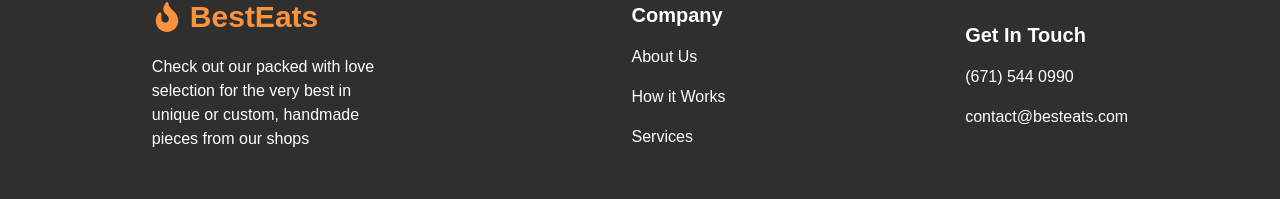
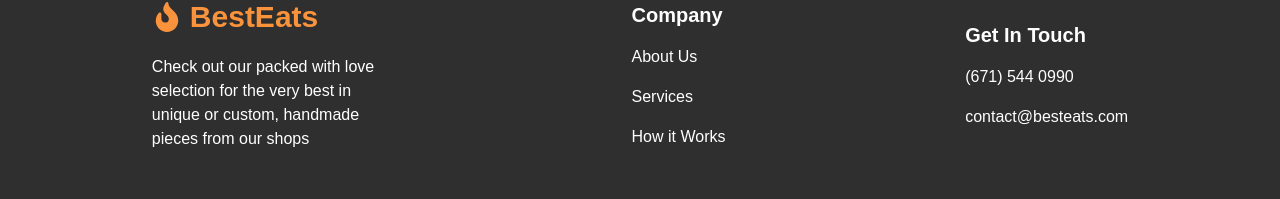
Before and after one commit to TsvetomirMichov/BestEats, a React (Vite) app in the folder client/: page / in a window 1280 px wide. Shown: the part 3627-3826 px from the top of the page. Built offline with nearby package versions, Linux system fonts and the light colour scheme; no server answers.

Commit message:
Update Footer.tsx

```diff
--- a/client/src/components/Footer.tsx
+++ b/client/src/components/Footer.tsx
@@ -1,25 +1,45 @@
 import { Divider } from '@mui/material';
-import { useState } from 'react';
+import {  useRef  } from 'react';
 import { FaFire } from 'react-icons/fa';
 import { Link } from 'react-router-dom';
 import { useTranslation } from 'react-i18next';
-
-
+import emailjs from '@emailjs/browser';
 
 
 const Footer = () => {
-  const { t } = useTranslation()
+  const { t } = useTranslation();
 
-  const [email, setEmail] = useState('');
+  const form = useRef<HTMLFormElement>(null);
 
-  const handleSubmit = (e: any) => {
+  const sendEmail = async (e: React.FormEvent) => {
     e.preventDefault();
+    try {
+      await  emailjs
+      .sendForm('service_4ybzx5m', 'template_q33gu09', form.current as HTMLFormElement, {
+        publicKey: 'sreIIaxh0-GlCd_pO',
+      })
+      .then(
+        () => {
+          console.log('SUCCESS!');
+        },
+        (error) => {
+          console.log('FAILED...', error.text);
+        },
+      );
 
-    // Handle email submission here, e.g., send to API or store in state
-    console.log('Email submitted:', email);
+    } catch (err) {
+      console.log(err)
+    }
+  };
 
-    setEmail('');
+  const scrollToHowItWorks = (id: string) => {
+    const element = document.getElementById(id);
+    if (element) {
+      element.scrollIntoView({ behavior: "smooth" });
+    }
   };
+
+
 
   return (
     <footer className='w-full box-border relative bg-[#2F2F2F]'>
@@ -28,13 +48,12 @@ const Footer = () => {
         <div className='bg-white rounded-full  sm:rounded-full md:px-[10em] md:py-[5em] p-[1em]  w-auto  md:w-4/5 shadow-sm shadow-black flex flex-col items-center'>
           <h2 className='text-xl md:text-2xl font-bold text-center mb-4 flex-wrap'> {t("footer.subscribe.title")} </h2>
           <p className='text-md text-gray-700 text-center flex flex-wrap'> {t("footer.subscribe.description")} </p>
-          <form onSubmit={handleSubmit} className='flex flex-col sm:flex-row items-center'>
+          <form ref={form} onSubmit={sendEmail} className='flex flex-col sm:flex-row items-center'>
             <input
               type='email'
+              name="to_email"
               placeholder={t("footer.subscribe.footerSeachPlaceHolder")}
-              value={email}
-              onChange={(e) => setEmail(e.target.value)}
-              className='border  px-2 py-1 md:px-3  md:py-2 rounded-md mr-2 focus:outline-none'
+              className='border px-2 py-1 md:px-3 md:py-2 rounded-md mr-2 focus:outline-none'
             />
             <button type='submit' className='bg-orange-400 text-white px-4 py-2 rounded-md hover:bg-orange-500'>
               {t("footer.subscribe.button")}
@@ -55,18 +74,16 @@ const Footer = () => {
         {/* Left and right content (replace with your links) */}
         <div className='flex flex-col gap-4 justify-center '>
           <h1 className='text-xl font-semibold text-white '>{t("footer.company.title")}</h1>
-          <Link to={"/"} className='text-md text-white hover:text-orange-400'>{t("footer.company.links.aboutUs")}</Link>
-          <Link to={"/"} className='text-md text-white hover:text-orange-400'>{t("footer.company.links.howItWorks")}</Link>
-          <Link to={"/"} className='text-md text-white hover:text-orange-400'>{t("footer.company.links.services")}</Link>
+          <Link to={"/about"} className='text-md text-white hover:text-orange-400'>{t("footer.company.links.aboutUs")}</Link>
+          <a onClick={() => scrollToHowItWorks("howitworks")} className='text-md text-white hover:text-orange-400'>{t("footer.company.links.services")}</a>
+          <a onClick={() => scrollToHowItWorks("whyourrestaurants")} className='text-md text-white hover:text-orange-400'>{t("footer.company.links.howItWorks")}</a>
         </div>
-
 
         <div className='flex flex-col gap-4 justify-center'>
           <h1 className='text-xl font-semibold text-white '>{t("footer.getInTouch.title")}</h1>
           <p className='text-md text-white hover:text-orange-400'>{t("footer.getInTouch.phone")}</p>
           <p className='text-md text-white hover:text-orange-400'>{t("footer.getInTouch.email")}</p>
         </div>
-
 
       </div>
       <div className='flex flex-col w-full gap-4  items-center py-10  '>
```
